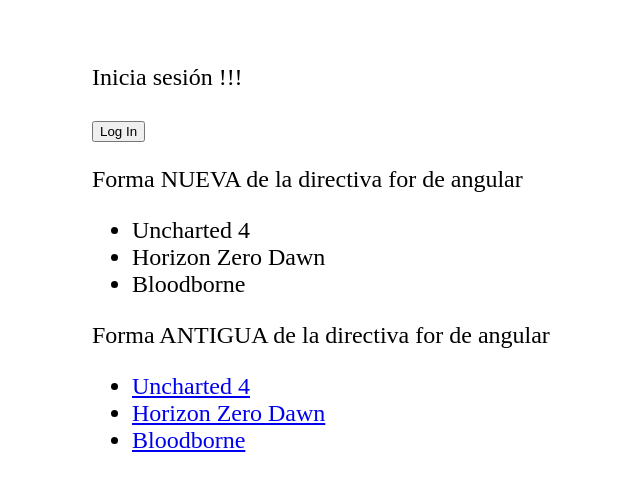
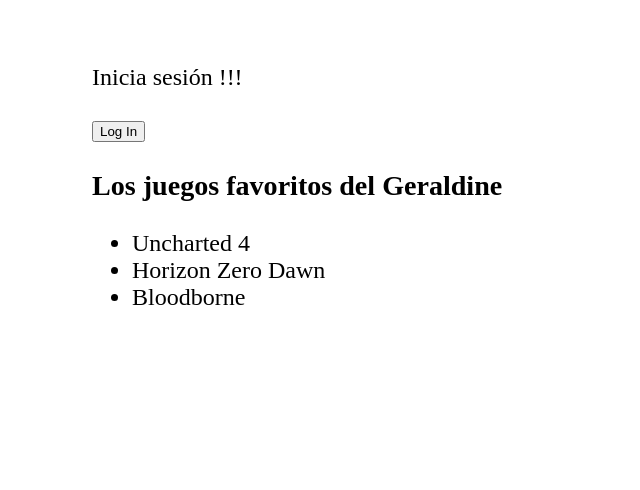
Before and after one commit to glopezh/my-price-app, an Angular app: page / in a window 1280 px wide. Shown: the top 490 px of the page, without its empty margins (298-938 px from the left). Built offline with nearby package versions, Linux system fonts and the light colour scheme.

Commit message:
Input - comunicacion de Padre a Hijo

```diff
--- a/src/app/games/games.component.ts
+++ b/src/app/games/games.component.ts
@@ -1,5 +1,6 @@
-import { Component } from '@angular/core';
+import {Component, Input} from '@angular/core';
 import {CommonModule} from "@angular/common";
+import {UserComponent} from "../user/user.component";
 
 @Component({
   selector: 'app-games',
@@ -7,22 +8,17 @@
   imports: [CommonModule],
   /*Track te dice cual es el identificador unico*/
   template: `
-    <p>Forma NUEVA de la directiva for de angular</p>
+    <h3>Los juegos favoritos del {{username}}</h3>
     <ul>
     @for (game of games; track game.id){
       <li>{{game.name}}</li>
     }
     </ul>
-    <p>Forma ANTIGUA de la directiva for de angular</p>
-    <ul>
-      <li *ngFor="let game of games">
-        <a href="{{game.id}}">{{game.name}}</a>
-      </li>
-    </ul>
   `,
   styles: ``
 })
 export class GamesComponent {
+  @Input() username ='';
 games = [
   {
     id: 1,
--- a/src/app/user/user.component.html
+++ b/src/app/user/user.component.html
@@ -10,5 +10,5 @@
   <p>Inicia sesión !!! </p>
   <button (click)="isLoggedIn = true">Log In</button>
 }
-  <app-games />
+  <app-games username="{{username}}" />
 </section>
```
